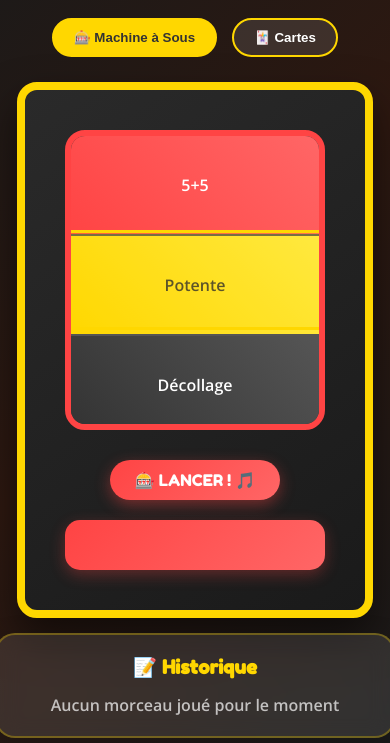
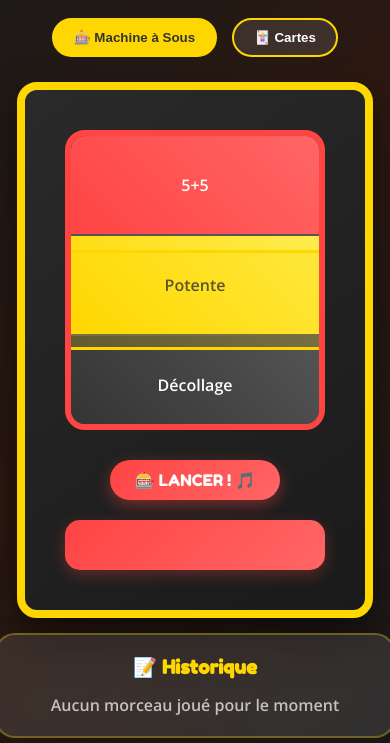
Before and after one commit to aurliec/roue-batucada, a plain HTML site: page index.html in a window 390 px wide. Shown: the part 114-857 px from the top of the page. Drawn offline with nearby package versions, Linux system fonts and the light colour scheme.

Commit message:
opti mobile

```diff
--- a/index.html
+++ b/index.html
@@ -334,7 +334,7 @@
             }
 
             .slot-window {
-                transform: translateY(-50%);
+                transform: translateY(-30%);
             }
 
             .cards-container {
```
